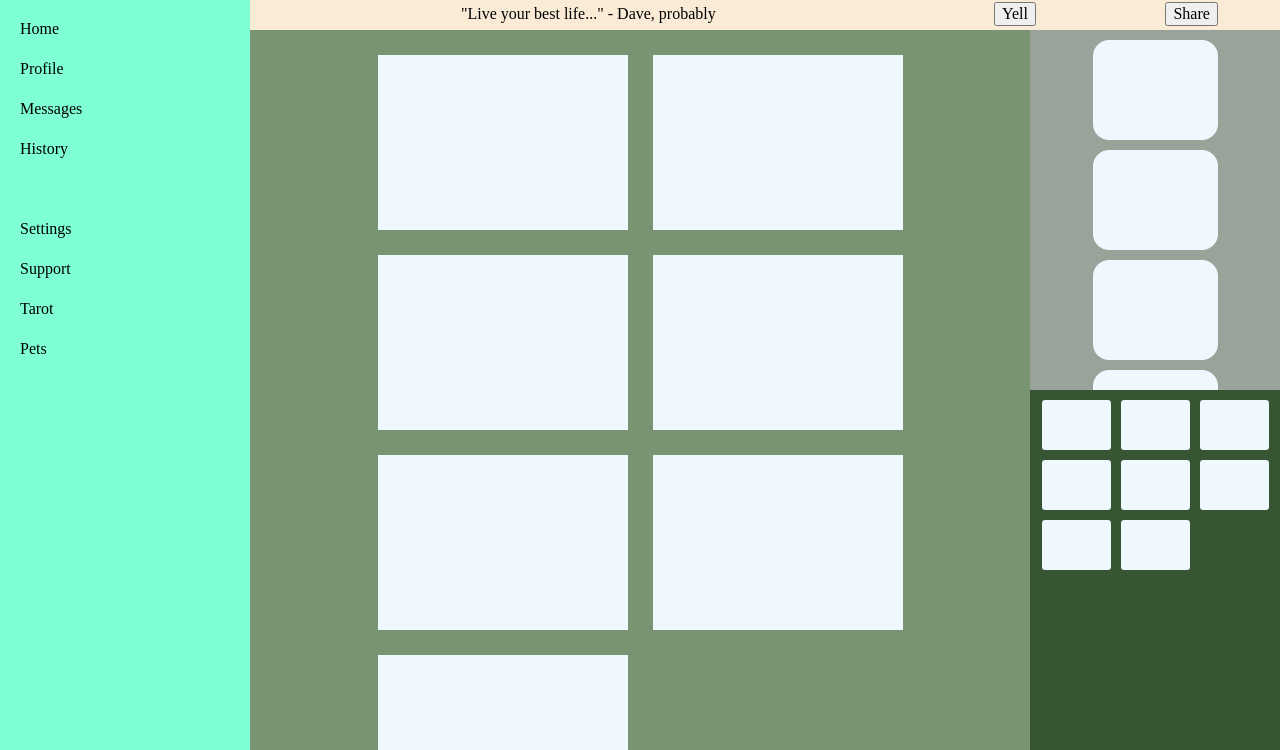
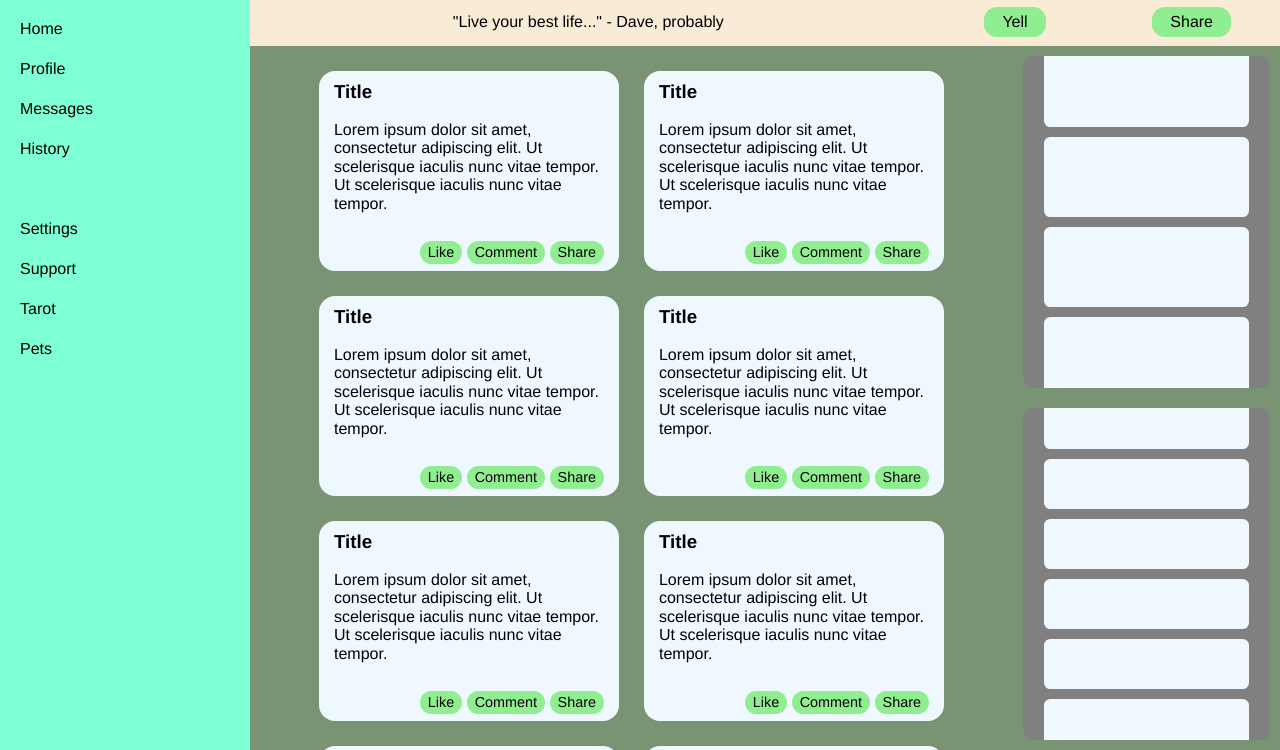
Before and after one commit to samuelpeoples/admin-dashboard, a website: page index.html in a window 1280 px wide. Shown: the part 50-800 px from the top of the page. Drawn offline with nearby package versions, Linux system fonts and the light colour scheme.

Commit message:
Added buttons and content to main cards

```diff
--- a/index.html
+++ b/index.html
@@ -25,8 +25,8 @@
 						placeholder="What's on today..." />
 				</div>
 
-				<button type="button" name="profile-img">ICON</button>
-				<button type="button">NAME</button>
+				<button class="nav-button" type="button" name="profile-img">ICON</button>
+				<button class="nav-button" type="button">NAME</button>
 			</form>
 			<form class="header-content">
 				<div
@@ -38,8 +38,8 @@
 					"Live your best life..." - Dave, probably
 				</div>
 
-				<button type="button" name="yell-btn">Yell</button>
-				<button type="button" name="share-btn">Share</button>
+				<button class="nav-button" type="button" name="yell-btn">Yell</button>
+				<button class="nav-button" type="button" name="share-btn">Share</button>
 			</form>
 		</header>
 		<nav class="sidebar">
@@ -61,29 +61,152 @@
 		</nav>
 		<main>
 			<div class="main-content">
-				<section class="card"></section>
-				<section class="card"></section>
-				<section class="card"></section>
-				<section class="card"></section>
-				<section class="card"></section>
-				<section class="card"></section>
-				<section class="card"></section>
+				<section>
+					<div class="content-card">
+						<h3>Title</h3>
+						<p>
+							Lorem ipsum dolor sit amet, consectetur adipiscing
+							elit. Ut scelerisque iaculis nunc vitae tempor. Ut scelerisque iaculis nunc vitae tempor.
+						</p>
+						<div class="card-button-container">
+							<button class="card-button" type="button">Like</button>
+							<button class="card-button" type="button">Comment</button>
+							<button class="card-button" type="button">Share</button>
+						</div>
+					</div>
+				</section>
+				<section>
+					<div class="content-card">
+						<h3>Title</h3>
+						<p>
+							Lorem ipsum dolor sit amet, consectetur adipiscing
+							elit. Ut scelerisque iaculis nunc vitae tempor. Ut scelerisque iaculis nunc vitae tempor.
+						</p>
+						<div class="card-button-container">
+							<button class="card-button" type="button">Like</button>
+							<button class="card-button" type="button">Comment</button>
+							<button class="card-button" type="button">Share</button>
+						</div>
+					</div>
+				</section>
+				<section>
+					<div class="content-card">
+						<h3>Title</h3>
+						<p>
+							Lorem ipsum dolor sit amet, consectetur adipiscing
+							elit. Ut scelerisque iaculis nunc vitae tempor. Ut scelerisque iaculis nunc vitae tempor.
+						</p>
+						<div class="card-button-container">
+							<button class="card-button" type="button">Like</button>
+							<button class="card-button" type="button">Comment</button>
+							<button class="card-button" type="button">Share</button>
+						</div>
+					</div>
+				</section>
+				<section>
+					<div class="content-card">
+						<h3>Title</h3>
+						<p>
+							Lorem ipsum dolor sit amet, consectetur adipiscing
+							elit. Ut scelerisque iaculis nunc vitae tempor. Ut scelerisque iaculis nunc vitae tempor.
+						</p>
+						<div class="card-button-container">
+							<button class="card-button" type="button">Like</button>
+							<button class="card-button" type="button">Comment</button>
+							<button class="card-button" type="button">Share</button>
+						</div>
+					</div>
+				</section>
+				<section>
+					<div class="content-card">
+						<h3>Title</h3>
+						<p>
+							Lorem ipsum dolor sit amet, consectetur adipiscing
+							elit. Ut scelerisque iaculis nunc vitae tempor. Ut scelerisque iaculis nunc vitae tempor.
+						</p>
+						<div class="card-button-container">
+							<button class="card-button" type="button">Like</button>
+							<button class="card-button" type="button">Comment</button>
+							<button class="card-button" type="button">Share</button>
+						</div>
+					</div>
+				</section>
+				<section>
+					<div class="content-card">
+						<h3>Title</h3>
+						<p>
+							Lorem ipsum dolor sit amet, consectetur adipiscing
+							elit. Ut scelerisque iaculis nunc vitae tempor. Ut scelerisque iaculis nunc vitae tempor.
+						</p>
+						<div class="card-button-container">
+							<button class="card-button" type="button">Like</button>
+							<button class="card-button" type="button">Comment</button>
+							<button class="card-button" type="button">Share</button>
+						</div>
+					</div>
+				</section>
+				<section>
+					<div class="content-card">
+						<h3>Title</h3>
+						<p>
+							Lorem ipsum dolor sit amet, consectetur adipiscing
+							elit. Ut scelerisque iaculis nunc vitae tempor. Ut scelerisque iaculis nunc vitae tempor.
+						</p>
+						<div class="card-button-container">
+							<button class="card-button" type="button">Like</button>
+							<button class="card-button" type="button">Comment</button>
+							<button class="card-button" type="button">Share</button>
+						</div>
+					</div>
+				</section>
+				<section>
+					<div class="content-card">
+						<h3>Title</h3>
+						<p>
+							Lorem ipsum dolor sit amet, consectetur adipiscing
+							elit. Ut scelerisque iaculis nunc vitae tempor. Ut scelerisque iaculis nunc vitae tempor.
+						</p>
+						<div class="card-button-container">
+							<button class="card-button" type="button">Like</button>
+							<button class="card-button" type="button">Comment</button>
+							<button class="card-button" type="button">Share</button>
+						</div>
+					</div>
+				</section>
 			</div>
-			<article class="announcements">
-				<section class="card"></section>
-				<section class="card"></section>
-				<section class="card"></section>
-				<section class="card"></section>
+			<article class="side-cards announcements">
+				<section>
+					<div class="content-card"></div>
+				</section>
+				<section>
+					<div class="content-card"></div>
+				</section>
+				<section>
+					<div class="content-card"></div>
+				</section>
+				<section>
+					<div class="content-card"></div>
+				</section>
 			</article>
-			<article class="trending">
-				<section class="card"></section>
-				<section class="card"></section>
-				<section class="card"></section>
-				<section class="card"></section>
-				<section class="card"></section>
-				<section class="card"></section>
-				<section class="card"></section>
-				<section class="card"></section>
+			<article class="side-cards trending">
+				<section>
+					<div class="content-card"></div>
+				</section>
+				<section>
+					<div class="content-card"></div>
+				</section>
+				<section>
+					<div class="content-card"></div>
+				</section>
+				<section>
+					<div class="content-card"></div>
+				</section>
+				<section>
+					<div class="content-card"></div>
+				</section>
+				<section>
+					<div class="content-card"></div>
+				</section>
 			</article>
 		</main>
 	</body>
--- a/style.css
+++ b/style.css
@@ -5,6 +5,8 @@ html,
 body {
 	height: 100%;
 	box-sizing: border-box;
+	--window-border-radius: 4%;
+	font-family: 'Franklin Gothic Medium', 'Arial Narrow', Arial, sans-serif;
 }
 body {
 	display: grid;
@@ -15,18 +17,31 @@ body {
 header {
 	background-color: antiquewhite;
 	display: grid;
-	grid-template-rows: 1fr .7fr;
-	height: 10vh;
+	grid-template-rows: 1fr 1fr;
+	height: minmax(20px, 12fr);
 }
 
 .header-content {
-	/* background-color: green; */
 	display: grid;
 	grid-template-columns: minmax(300px, 1fr) 0.25fr 0.25fr;
 	overflow: hidden;
 	gap: 10px;
 	padding: 5px;
 	place-items: center;
+}
+.nav-button{
+	padding: 6px 18px;
+}
+button{
+	border-radius: .8rem;
+	border: none;
+	background-color: lightgreen;
+}
+button:hover{
+	background-color: greenyellow;
+}
+button:active{
+	background-color: green;
 }
 
 .search{
@@ -60,14 +75,15 @@ header {
 main {
 	background-color: rgb(120, 148, 115);
 	display: grid;
-    grid-template-columns: 1fr minmax(250px, .3fr);
-    grid-template-rows: 45vh 45vh;
+    grid-template-columns: 1fr minmax(250px, .35fr);
+    grid-template-rows: 44vh 44vh;
 }
 
 .main-content {
+	--main-content-height: 200px;
 	display: grid;
-	grid-template-columns: repeat(auto-fill, clamp(250px, 30%, 300px));
-	grid-template-rows: repeat(auto-fit, 175px);
+	grid-template-columns: repeat(auto-fill, clamp(300px, 30%, 500px));
+	grid-template-rows: repeat(auto-fit, var(--main-content-height));
 	min-width: 250px;
 	justify-content: center;
     grid-auto-flow: row;
@@ -78,39 +94,62 @@ main {
 }
 
 .main-content > * {
-	height: 175px;
+	height: var(--main-content-height);
+	background-color: aliceblue;
+	border-radius: 1rem;
+
+}
+.content-card{
+	display: grid;
+	grid-template-rows: 40px 120px 40px;
+
+}
+.content-card > *{
+	padding: 0px 10px;
+	margin: 10px 5px;
+}
+
+.announcements{
+	--announcements-height: 80px;
+	display: grid;
+	grid-template-columns: .9fr;
+	grid-template-rows: repeat(auto-fit, var(--announcements-height));
+	border-radius: var(--window-border-radius);
+}
+.announcements > * {
+	height: var(--announcements-height);
+}
+.trending{
+	--trending-height: 50px;
+	display: grid;
+	grid-template-columns: .9fr;
+	grid-template-rows: repeat(auto-fit, var(--trending-height));
+	border-radius: var(--window-border-radius);
+
+}
+.trending > * {
+	height: var(--trending-height);
+}
+
+.side-cards{
+	background-color: grey;
+	place-content: center;
+	overflow: hidden;
+	padding: 10px;
+	margin: 10px;
+	gap: 10px;
+}
+
+.side-cards > *{
+	border-radius: .4rem;
 	background-color: aliceblue;
 }
 
-.announcements{
-    background-color: rgb(154, 163, 153);
-	display: grid;
-	grid-template-columns: repeat(auto-fill, clamp(100px, 60%, 125px));
-	grid-template-rows: repeat(auto-fit, 100px);
-	grid-auto-flow: row;
-	justify-content: center;
-	padding: 10px;
-	gap: 10px;
-	overflow:scroll;
+.card-button-container{
+	text-align: right;
 }
-.announcements > * {
-	height: 100px;
-	background-color: aliceblue;
-	border-radius: 1rem;
+
+.card-button{
+	font-size: .9rem;
+	padding: .2rem .5rem;
 }
-.trending{
-    background-color: rgb(55, 85, 50);
-	display: grid;
-	grid-template-columns: repeat(auto-fill, clamp(50px, 30%, 100px));
-	grid-template-rows: repeat(auto-fit, 50px);
-	grid-auto-flow: row;
-	justify-content: center;
-	padding: 10px;
-	gap: 10px;
-	overflow: hidden;
-}
-.trending > * {
-	height: 50px;
-	background-color: aliceblue;
-	border-radius: .2rem;
-}
```
